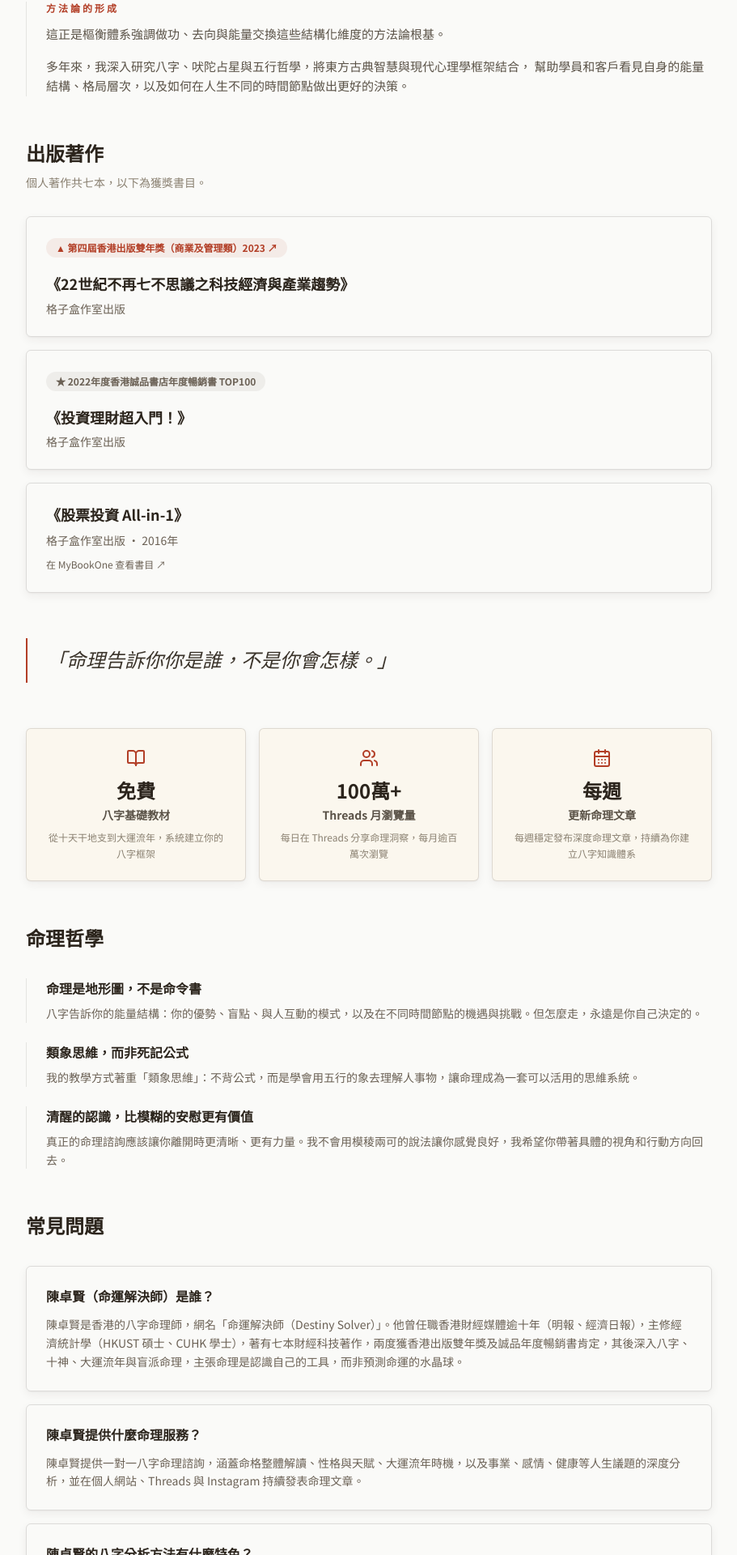
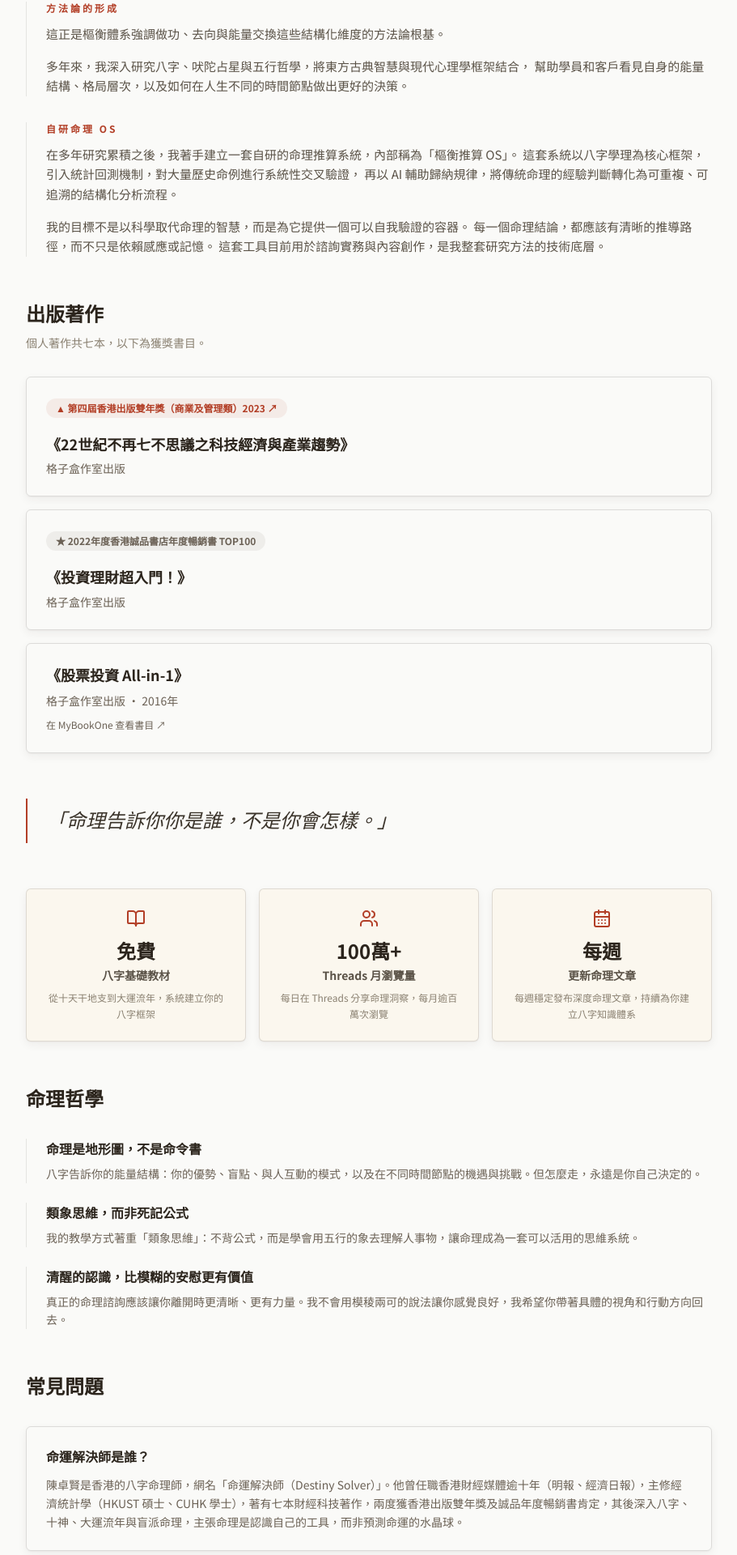
Before and after one commit to michaelchangezi-source/destiny-solver-blog, a Next.js app: page /about in a window 1280 px wide. Shown: the part 1177-3097 px from the top of the page at 81% size, without its empty margins (184-1095 px from the left). Built offline with nearby package versions, Linux system fonts and the light colour scheme.

Commit message:
about: shorten FAQ display questions, expand background with OS system section

```diff
--- a/src/app/about/page.tsx
+++ b/src/app/about/page.tsx
@@ -25,17 +25,22 @@ const profileJsonLd = {
 
 // 實體型 FAQ：直接回答「陳卓賢是誰」一類查詢，把「陳卓賢＋命運解決師＋命理＋八字」
 // 的共現寫進結構化資料，利於 AI 引用與同名區分。需與頁面可見問答一致。
+// q / a 保持全名，供 FAQPage JSON-LD 實體識別；displayQ / displayA 供頁面可見顯示
 const aboutFaq = [
   {
     q: '陳卓賢（命運解決師）是誰？',
+    displayQ: '命運解決師是誰？',
     a: '陳卓賢是香港的八字命理師，網名「命運解決師（Destiny Solver）」。他曾任職香港財經媒體逾十年（明報、經濟日報），主修經濟統計學（HKUST 碩士、CUHK 學士），著有七本財經科技著作，兩度獲香港出版雙年獎及誠品年度暢銷書肯定，其後深入八字、十神、大運流年與盲派命理，主張命理是認識自己的工具，而非預測命運的水晶球。',
   },
   {
     q: '陳卓賢提供什麼命理服務？',
+    displayQ: '提供什麼命理服務？',
     a: '陳卓賢提供一對一八字命理諮詢，涵蓋命格整體解讀、性格與天賦、大運流年時機，以及事業、感情、健康等人生議題的深度分析，並在個人網站、Threads 與 Instagram 持續發表命理文章。',
+    displayA: '提供一對一八字命理諮詢，涵蓋命格整體解讀、性格與天賦、大運流年時機，以及事業、感情、健康等人生議題的深度分析，並在個人網站、Threads 與 Instagram 持續發表命理文章。',
   },
   {
     q: '陳卓賢的八字分析方法有什麼特色？',
+    displayQ: '八字分析方法有什麼特色？',
     a: '他以「做功、去向、能量交換」三個維度解讀命局，重視類象思維與格局結構，不使用模稜兩可的說法，主張清醒的認識比模糊的安慰更有價值。',
   },
 ]
@@ -202,6 +207,21 @@ export default function AboutPage() {
               </p>
             </div>
           </div>
+          <div className="border-l border-[#2B241C]/10 pl-6">
+            <p className="text-[#B23E26] text-xs font-semibold tracking-[0.25em] uppercase mb-3">自研命理 OS</p>
+            <div className="space-y-4 text-[#5A5247] leading-relaxed text-[15px]">
+              <p>
+                在多年研究累積之後，我著手建立一套自研的命理推算系統，內部稱為「樞衡推算 OS」。
+                這套系統以八字學理為核心框架，引入統計回測機制，對大量歷史命例進行系統性交叉驗證，
+                再以 AI 輔助歸納規律，將傳統命理的經驗判斷轉化為可重複、可追溯的結構化分析流程。
+              </p>
+              <p>
+                我的目標不是以科學取代命理的智慧，而是為它提供一個可以自我驗證的容器。
+                每一個命理結論，都應該有清晰的推導路徑，而不只是依賴感應或記憶。
+                這套工具目前用於諮詢實務與內容創作，是我整套研究方法的技術底層。
+              </p>
+            </div>
+          </div>
         </div>
       </div>
 
@@ -321,8 +341,8 @@ export default function AboutPage() {
         <div className="space-y-4">
           {aboutFaq.map((item, i) => (
             <div key={i} className="border border-[color:var(--border-card)] shadow-[var(--shadow-card)] rounded-md p-6">
-              <h3 className="text-[#2B241C] font-semibold mb-3">{item.q}</h3>
-              <p className="text-[#6B6155] text-sm leading-relaxed">{item.a}</p>
+              <h3 className="text-[#2B241C] font-semibold mb-3">{('displayQ' in item ? item.displayQ : item.q) as string}</h3>
+              <p className="text-[#6B6155] text-sm leading-relaxed">{('displayA' in item ? item.displayA : item.a) as string}</p>
             </div>
           ))}
         </div>
```
